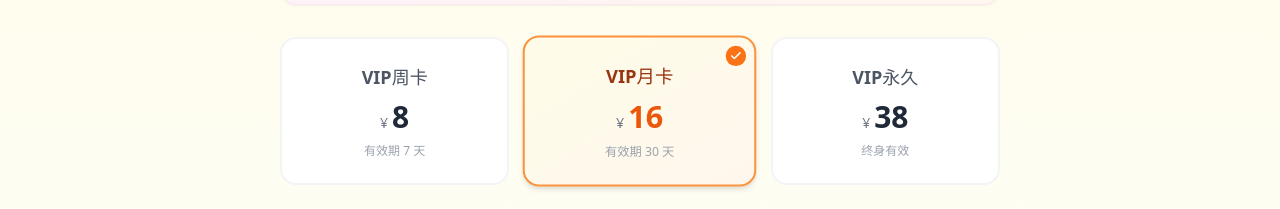
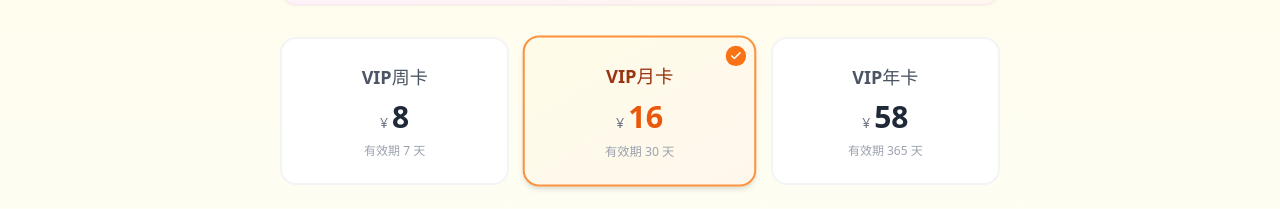
Before and after one commit to ldr0528/love-insight-app, a React (Vite) app: page /recharge in a window 1280 px wide. Shown: the part 188-397 px from the top of the page. Built offline with nearby package versions, Linux system fonts and the light colour scheme.

Commit message:
Refactor VIP plan: Rename 'permanent' to 'yearly' for clarity and consistency

```diff
--- a/src/pages/RechargePage.tsx
+++ b/src/pages/RechargePage.tsx
@@ -5,7 +5,7 @@ import toast from 'react-hot-toast';
 import { useAuthStore } from '../store/useAuthStore';
 
 export default function RechargePage() {
-  const [selectedPlan, setSelectedPlan] = useState<'weekly' | 'monthly' | 'permanent'>('monthly');
+  const [selectedPlan, setSelectedPlan] = useState<'weekly' | 'monthly' | 'yearly'>('monthly');
   const { user, refreshProfile } = useAuthStore();
   const [searchParams] = useSearchParams();
   const processedRef = useRef(false);
@@ -147,33 +147,33 @@ export default function RechargePage() {
             <p className="text-[10px] md:text-xs text-gray-400">有效期 30 天</p>
           </button>
 
-          {/* Permanent Plan */}
+          {/* Yearly Plan */}
           <button
-            onClick={() => setSelectedPlan('permanent')}
+            onClick={() => setSelectedPlan('yearly')}
             className={`relative p-4 md:p-6 rounded-2xl border-2 transition-all flex flex-col items-center justify-center gap-2 ${
-              selectedPlan === 'permanent'
+              selectedPlan === 'yearly'
                 ? 'bg-gradient-to-br from-yellow-100 to-amber-100 border-amber-500 shadow-md transform scale-[1.02]'
                 : 'bg-white border-gray-100 hover:border-yellow-200'
             }`}
           >
-            {selectedPlan === 'permanent' && (
+            {selectedPlan === 'yearly' && (
               <div className="absolute top-0 right-0 bg-red-500 text-white text-[10px] font-bold px-2 py-1 rounded-bl-xl rounded-tr-xl">
                 超值推荐
               </div>
             )}
-            {selectedPlan === 'permanent' && (
+            {selectedPlan === 'yearly' && (
               <div className="absolute top-2 right-2 mt-5 bg-amber-500 text-white p-1 rounded-full">
                 <Check size={12} strokeWidth={3} />
               </div>
             )}
-            <h3 className={`font-bold text-base md:text-lg ${selectedPlan === 'permanent' ? 'text-amber-800' : 'text-gray-600'}`}>
-              VIP永久
+            <h3 className={`font-bold text-base md:text-lg ${selectedPlan === 'yearly' ? 'text-amber-800' : 'text-gray-600'}`}>
+              VIP年卡
             </h3>
             <div className="flex items-baseline gap-1">
               <span className="text-sm font-medium text-gray-500">¥</span>
-              <span className={`text-2xl md:text-3xl font-extrabold ${selectedPlan === 'permanent' ? 'text-amber-600' : 'text-gray-800'}`}>38</span>
+              <span className={`text-2xl md:text-3xl font-extrabold ${selectedPlan === 'yearly' ? 'text-amber-600' : 'text-gray-800'}`}>58</span>
             </div>
-            <p className="text-[10px] md:text-xs text-gray-400">终身有效</p>
+            <p className="text-[10px] md:text-xs text-gray-400">有效期 365 天</p>
           </button>
         </div>
 
@@ -184,10 +184,10 @@ export default function RechargePage() {
              <p className="text-xl font-bold text-gray-800">
                {selectedPlan === 'weekly' && 'VIP周卡 (7天)'}
                {selectedPlan === 'monthly' && 'VIP月卡 (30天)'}
-               {selectedPlan === 'permanent' && 'VIP永久会员'}
+               {selectedPlan === 'yearly' && 'VIP年卡 (365天)'}
              </p>
              <p className="text-3xl font-extrabold text-orange-600 mt-2">
-               ¥ {selectedPlan === 'weekly' ? '8' : selectedPlan === 'monthly' ? '16' : '38'}
+               ¥ {selectedPlan === 'weekly' ? '8' : selectedPlan === 'monthly' ? '16' : '58'}
              </p>
           </div>
 
--- a/src/pages/admin/AdminDashboard.tsx
+++ b/src/pages/admin/AdminDashboard.tsx
@@ -51,7 +51,7 @@ export default function AdminDashboard() {
     }
   };
 
-  const handleSetVip = async (type: 'weekly' | 'monthly' | 'permanent' | 'remove') => {
+  const handleSetVip = async (type: 'weekly' | 'monthly' | 'yearly' | 'remove') => {
     if (!selectedUser) return;
 
     let expiresAt = null;
@@ -62,6 +62,10 @@ export default function AdminDashboard() {
     } else if (type === 'weekly') {
       const date = new Date();
       date.setDate(date.getDate() + 7);
+      expiresAt = date.toISOString();
+    } else if (type === 'yearly') {
+      const date = new Date();
+      date.setDate(date.getDate() + 365);
       expiresAt = date.toISOString();
     }
 
@@ -347,7 +351,7 @@ export default function AdminDashboard() {
               </button>
 
               <button
-                onClick={() => handleSetVip('permanent')}
+                onClick={() => handleSetVip('yearly')}
                 className="w-full flex items-center justify-between p-4 border border-gray-200 rounded-lg hover:border-amber-400 hover:bg-amber-50 transition-all group"
               >
                 <div className="flex items-center gap-3">
```
Also changed, not shown: 2 other files (tests, documents, lock files or other folders).
